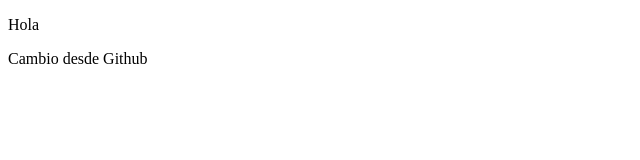
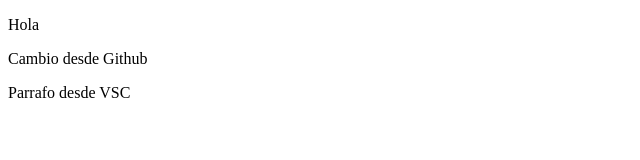
Before and after one commit to MartinTissera/PruebaVSC, a plain HTML site: page index.html in a window 1280 px wide. Shown: the whole page, without its empty margins (0-640 px from the left). Drawn offline with Linux system fonts and the light colour scheme.

Commit message:
Agregando segundo cambio

```diff
--- a/index.html
+++ b/index.html
@@ -8,5 +8,6 @@
 <body>
     <p>Hola</p>
     <p>Cambio desde Github<p>
+    <p>Parrafo desde VSC</p>
 </body>
 </html>
```
